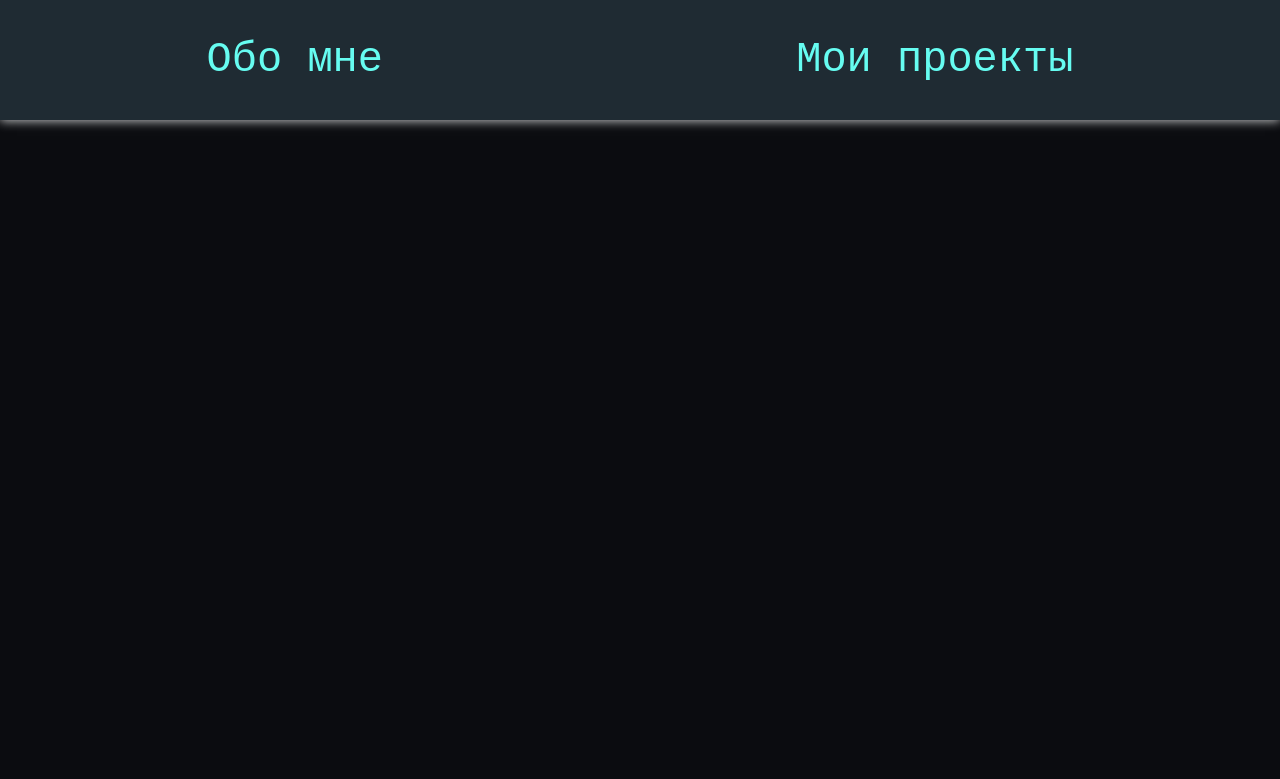
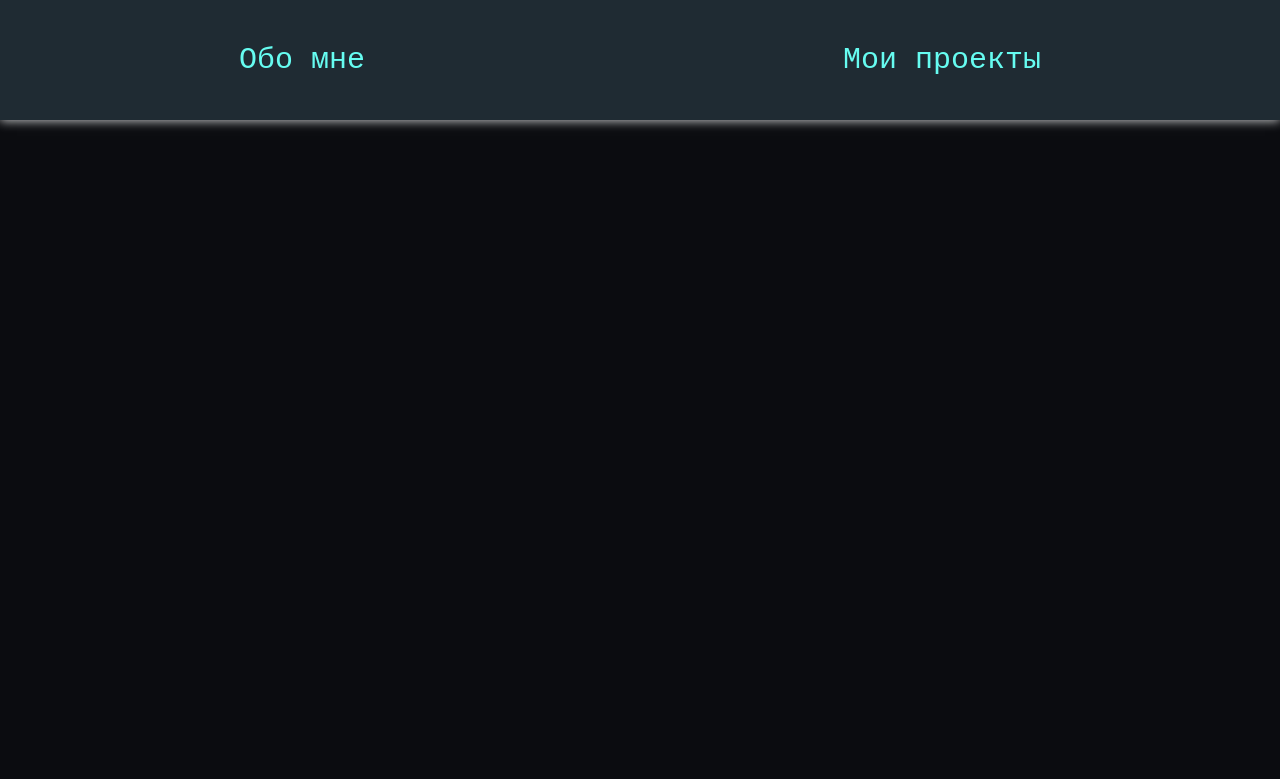
Before and after one commit to HellFinger-s/me, a plain HTML site: page index.html in a window 1280 px wide. Shown: the top 779 px of the page. Drawn offline with Linux system fonts and the light colour scheme.

Commit message:
Update style.css

```diff
--- a/css/style.css
+++ b/css/style.css
@@ -85,13 +85,13 @@ header{
   }
   .aboutMe{
     color: #66fcf1;
-    font-size: 3em;
+    font-size: 30px;
     font-family: monospace;
     margin: auto;
   }
   .myProjects{
     color: #66fcf1;
-    font-size: 3em;
+    font-size: 30px;
     font-family: monospace;
     margin: auto;
   }
```
